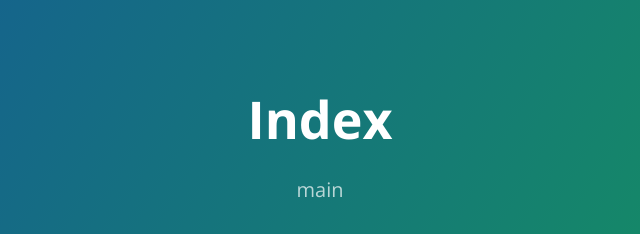
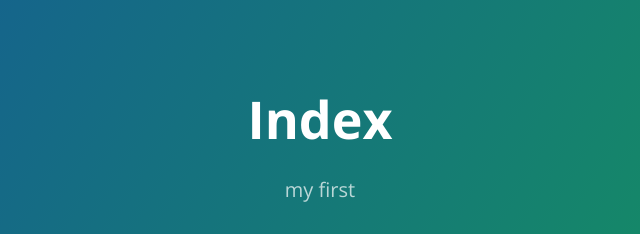
Before and after one commit to huang1033282183/index, a plain HTML site: page index.html in a window 1280 px wide. Shown: the top 234 px of the page, 320-960 px from the left. Drawn offline with nearby package versions, Linux system fonts and the light colour scheme.

Commit message:
首次提交

```diff
--- a/index.html
+++ b/index.html
@@ -12,7 +12,7 @@
   <body>
     <section class="page-header">
       <h1 class="project-name">Index</h1>
-      <h2 class="project-tagline">main</h2>
+      <h2 class="project-tagline">my first</h2>
       <a href="https://github.com/huang1033282183/index" class="btn">View on GitHub</a>
       <a href="https://github.com/huang1033282183/index/zipball/master" class="btn">Download .zip</a>
       <a href="https://github.com/huang1033282183/index/tarball/master" class="btn">Download .tar.gz</a>
```
